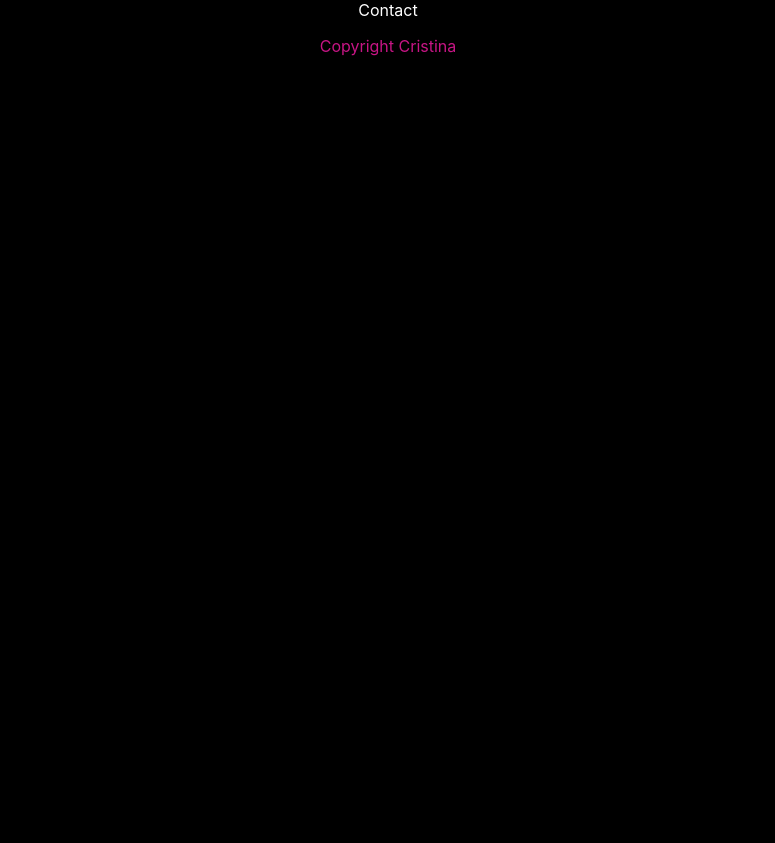
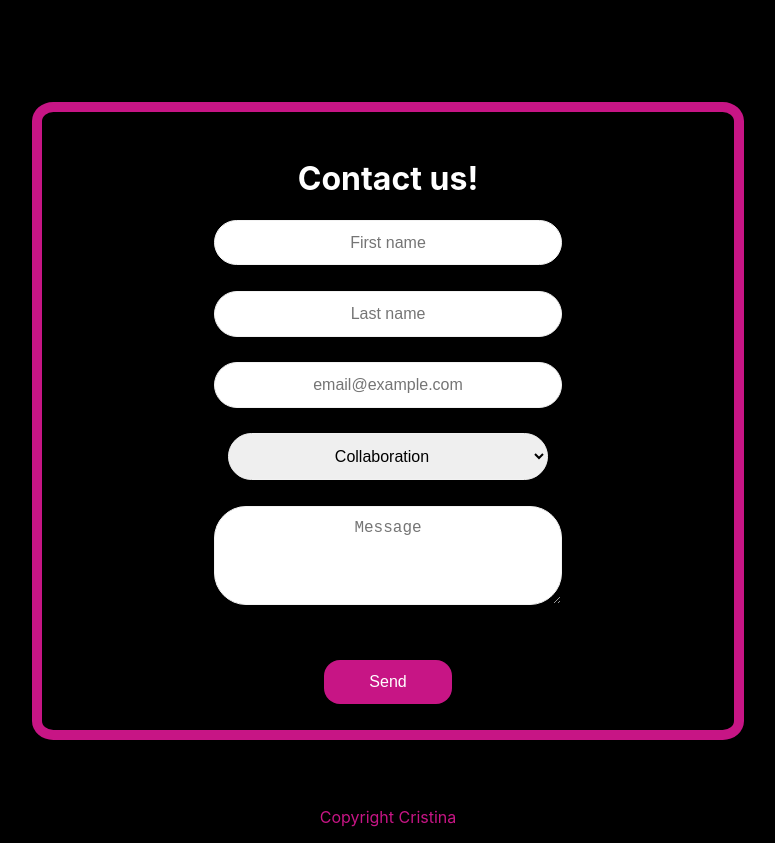
Before and after one commit to NilvanCristina/BlogApp, a React (Create React App) app: page /contact in a window 1280 px wide. Shown: the whole page, without its empty margins (252-1027 px from the left). Before the commit the page ends 800 px from the top, so only its background shows below. Built offline with nearby package versions, Linux system fonts and the light colour scheme.

Commit message:
Update Contact.js and Contact.css

```diff
--- a/package.json
+++ b/package.json
@@ -36,6 +36,7 @@
     ]
   },
   "devDependencies": {
+    "history": "^5.1.0",
     "react-router-dom": "^6.0.2"
   }
 }
--- a/src/Pages/Contact/Contact.css
+++ b/src/Pages/Contact/Contact.css
@@ -0,0 +1,61 @@
+.Form {
+    padding: 2%;
+    background: rgba(0, 0, 0, 0.85);
+    width: 50%;
+    margin-right: auto;
+    margin-left: auto;
+    border-radius: 3%;
+    border: 10px solid #c71585;
+}
+
+.Form input {
+    padding: 2%;
+    width: 50%;
+    border-radius: 2rem;
+    border: 1px solid #f2f2f2;
+    outline: none;
+    font-size: 16px;
+    text-align: center;
+}
+
+.Form button {
+    padding: 2%;
+    width: 20%;
+    border-radius: 1rem;
+    border: 1px;
+    color: white;
+    outline: none;
+    font-size: 16px;
+    text-align: center;
+    background: mediumvioletred;
+}
+
+select {
+    padding: 2%;
+    width: 50%;
+    border-radius: 2rem;
+    border: 1px solid #f2f2f2;
+    outline: none;
+    font-size: 16px;
+    text-align: center;
+}
+
+textarea {
+    padding: 2%;
+    width: 50%;
+    border-radius: 2rem;
+    border: 1px solid #f2f2f2;
+    outline: none;
+    font-size: 16px;
+    text-align: center;
+}
+
+.Error {
+    padding: 2%;
+    font-size: 16px;
+    text-align: center;
+}
+
+.Padding {
+    padding: 2%;
+}
--- a/src/Pages/Contact/Contact.js
+++ b/src/Pages/Contact/Contact.js
@@ -1,11 +1,69 @@
-import React from "react"
+import React, { useState } from "react"
+import { createBrowserHistory } from 'history';
 import './Contact.css'
 import Footer from "../../components/Footer/Footer";
 
 function Contact() {
+    const [firstName, setFirstName] = useState("");
+    const [lastName, setLastName] = useState("");
+    const [email, setEmail] = useState("");
+
+    const [subject, setSubject] = useState("");
+    const [message, setMessage] = useState("");
+
+    const [errorMessage, setErrorMessage] = useState("");
+
+    let history = createBrowserHistory({ forceRefresh:true });
+
+    function handleSubmit() {
+
+        if (firstName === '' || lastName === '' || email === '' || subject === '' || message === '')
+            setErrorMessage("Unable to process empty fields");
+
+        if (firstName !== '' && lastName !== '' && email !== '' && subject !== '' && message !== '') {
+            history.push('/');
+            history.go('/');
+        }
+    }
+
     return (
         <div>
-            Contact
+            <div className="Padding"/>
+            <div className="Padding"/>
+
+            <div className="Form">
+                <h1>Contact us!</h1>
+
+                <input type="text" placeholder="First name" onChange={ event => setFirstName(event.target.value) }/>
+                <div className="Padding"/>
+
+                <input type="text" placeholder="Last name" onChange={ event => setLastName(event.target.value) }/>
+                <div className="Padding"/>
+
+                <input type="email" placeholder="email@example.com" onChange={ event => setEmail(event.target.value) }/>
+                <div className="Padding"/>
+
+                <select onChange = { event => setSubject(event.target.value) }>
+
+                    <option value="Collaboration">Collaboration</option>
+                    <option value="Meeting">Meeting</option>
+                    <option value="Consultancy">Consultancy</option>
+                    <option value="Gratitude">Gratitude</option>
+
+                </select>
+                <div className="Padding"/>
+
+                <textarea rows="4" placeholder="Message" onChange = { event => setMessage(event.target.value) }/>
+                <div className="Padding"/>
+
+                { errorMessage && <div className="Error"><b>{ errorMessage }</b></div> }
+                <div className="Padding"/>
+
+                <button type="submit" className="Active" onClick = { handleSubmit }>Send</button>
+            </div>
+
+            <div className="Padding"/>
+
             <Footer/>
         </div>
     )
```
